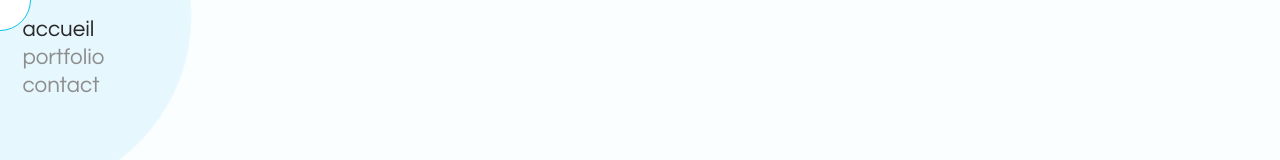
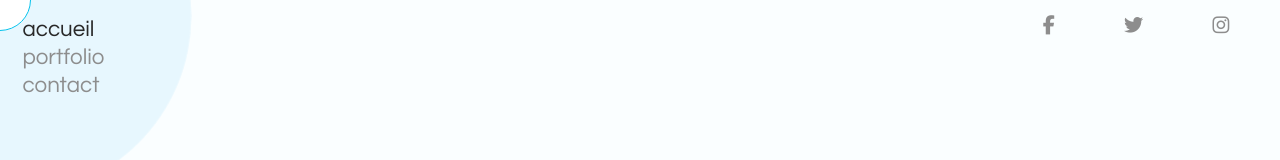
Before and after one commit to LaWass1864/react-vitrine, a React (Create React App) app: page / in a window 1280 px wide. Shown: the top 160 px of the page. Built offline with nearby package versions, Linux system fonts and the light colour scheme.

Commit message:
50:43 - socialnetwork

```diff
--- a/src/components/Mouse.js
+++ b/src/components/Mouse.js
@@ -8,19 +8,22 @@
         window.addEventListener('mousemove', (e) => {
             cursor.style.top = e.y + "px";
             cursor.style.left = e.x + "px";
+
         })
         document.querySelectorAll('.hover').forEach((link) => {
+            //  Quand link est survolé tu es mouseoveret je t'ajoute la classe hovered
             link.addEventListener('mouseover', () => {
                 cursor.classList.add("hovered");
+
             });
 
-            link.addEventListener('mouseleave', (à => {
-                cursor.style.transistion = ".3s ease-out"
-                cursor.classList.remove('hovered')
-            }))
+            link.addEventListener('mouseleave', () => {
+                cursor.style.transistion = ".3s ease-out";
+                cursor.classList.remove('hovered');
+            });
         })
 
-    }, [])
+    }, []);
 
 
     return (
--- /dev/null
+++ b/src/components/SocialNetwork.js
@@ -0,0 +1,36 @@
+import React from 'react';
+//  Icon reseaux sociaux
+const SocialNetwork = () => {
+
+    const anim = () => {
+        const icons = document.querySelectorAll(".social-network a")
+
+        console.log(icons);
+    }
+    return (
+        <div className="social-network">
+
+            <ul className='content'>
+                <a href="https://www.facebook.com" target='_blank' rel='noopener noreferrer' className='hover' onMouseOver={anim}>
+                    <li>
+                        <i className='fab fa-facebook-f' ></i>
+                    </li>
+                </a>
+
+                <a href="https://www.twitter.com" target='_blank' rel='noopener noreferrer' className='hover' onMouseOver={anim}>
+                    <li>
+                        <i className='fab fa-twitter'></i>
+                    </li>
+                </a>
+
+                <a href="https://www.instagram.com" target='_blank' rel='noopener noreferrer' className='hover' onMouseOver={anim}>
+                    <li>
+                        <i className='fab fa-instagram'></i>
+                    </li>
+                </a>
+            </ul>
+        </div>
+    );
+};
+
+export default SocialNetwork;
--- a/src/pages/Home.js
+++ b/src/pages/Home.js
@@ -1,6 +1,7 @@
 import React from 'react';
 import Navigation from '../components/Navigation';
 import Mouse from '../components/Mouse';
+import SocialNetwork from '../components/SocialNetwork';
 
 // La souris est ici car si nous la mettons dans App.js ca poserai pb
 const Home = () => {
@@ -8,6 +9,7 @@
         <div>
             <Navigation />
            <Mouse />
+           <SocialNetwork />
         </div>
     );
 };
```
Also changed, not shown: 1 other file (tests, documents, lock files or other folders).
